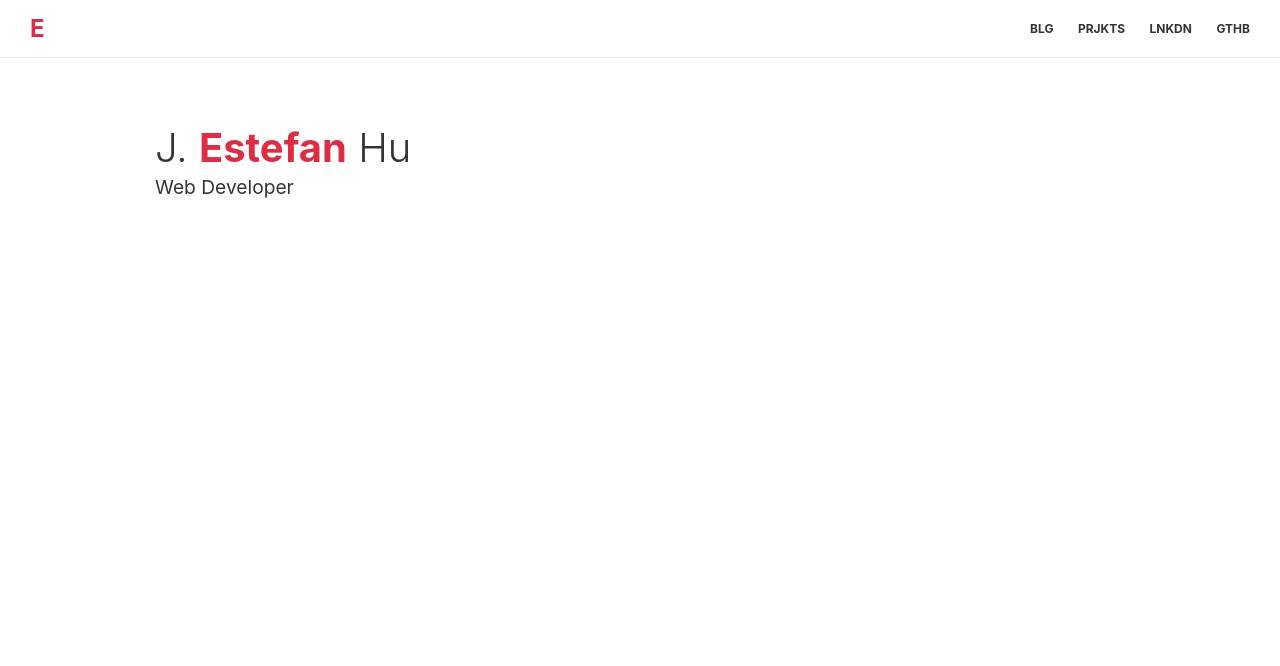
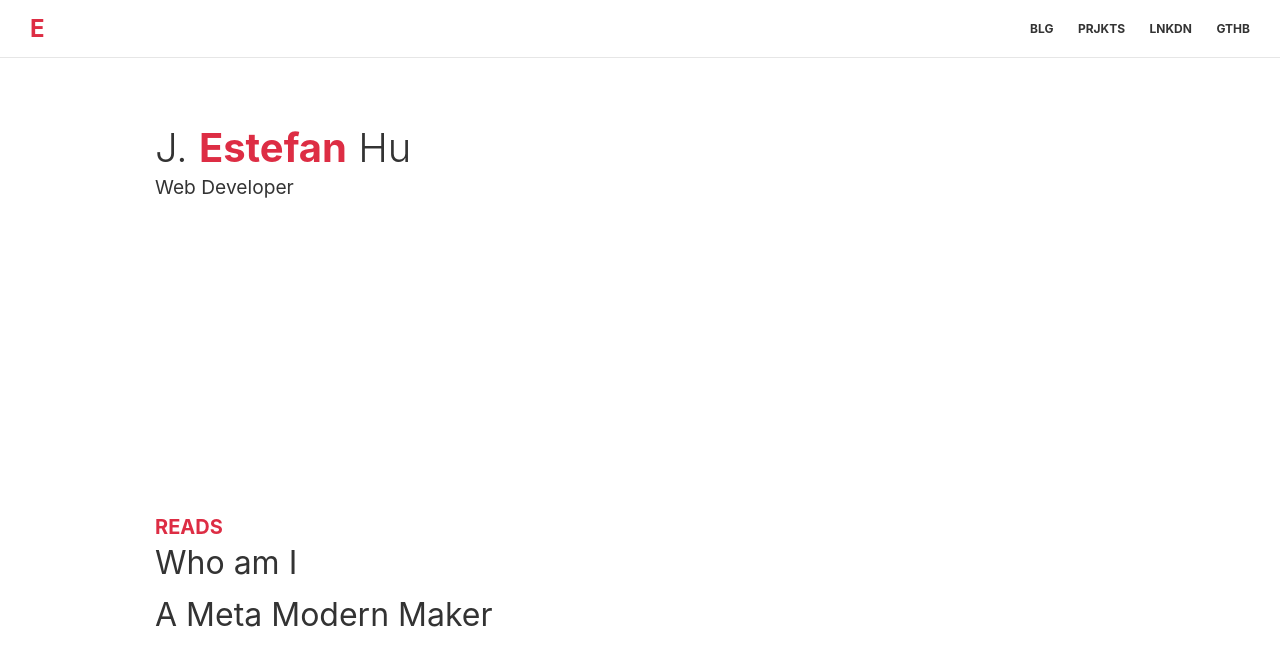
Before and after one commit to EstefanHu/portfolio, a Next.js app: page / in a window 1280 px wide. Shown: the top 666 px of the page. Built offline with nearby package versions, Linux system fonts and the light colour scheme.

Commit message:
Corrected styles

```diff
--- a/src/app/(landing)/landing.module.scss
+++ b/src/app/(landing)/landing.module.scss
@@ -20,5 +20,28 @@
   .headliner {
     margin-top: 10px;
     font-size: 1.2rem;
+    margin-bottom: 40vh;
+  }
+
+  section {
+    display: flex;
+    flex-direction: column;
+    width: 100%;
+
+    h2 {
+      font-size: 1.25rem;
+      font-weight: bold;
+      text-transform: uppercase;
+      color: var(--accent);
+      margin-bottom: 10px;
+    }
+
+    article {
+      margin-bottom: 20px;
+
+      h3 {
+        font-size: 2rem;
+      }
+    }
   }
 }
--- a/src/app/(landing)/page.tsx
+++ b/src/app/(landing)/page.tsx
@@ -1,4 +1,18 @@
+import Link from 'next/link';
 import styles from './landing.module.scss';
+
+const READS = [
+  {
+    title: 'Who am I',
+    url: '/blg/p/who-am-i',
+    createdAt: 'Jan 07 1996',
+  },
+  {
+    title: 'A Meta Modern Maker',
+    url: '/blg/p/a-meta-modern-maker',
+    createdAt: 'Jun 20 2023',
+  },
+];
 
 export default function Home() {
   return (
@@ -7,6 +21,18 @@ export default function Home() {
         J. <span>Estefan</span> Hu
       </h1>
       <p className={styles.headliner}>Web Developer</p>
+
+      <section>
+        <h2>Reads</h2>
+
+        {READS.map(({ title, url }) => (
+          <Link key={title} href={url}>
+            <article>
+              <h3>{title}</h3>
+            </article>
+          </Link>
+        ))}
+      </section>
     </main>
   );
 }
```
Also changed, not shown: src/app/blg/p/who-am-i/page.tsx (added, +7 -0 lines), public/me.webp (added), public/robots.txt (deleted), src/app/blg/p/who-am-i/page.module.scss (added).
